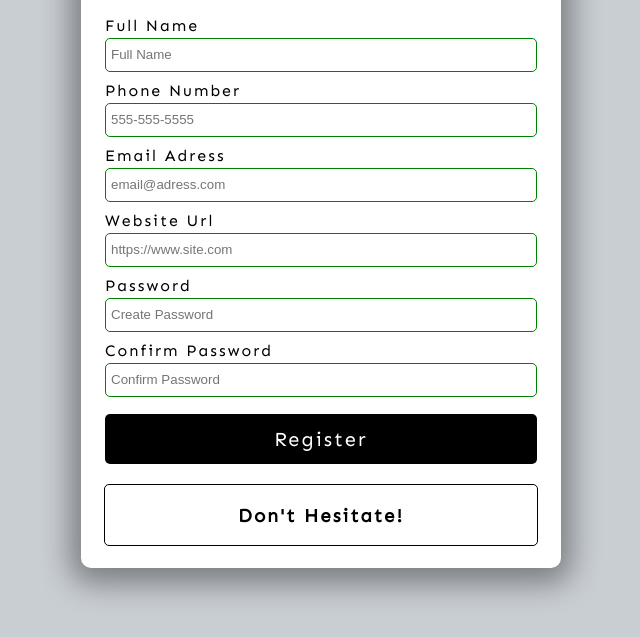
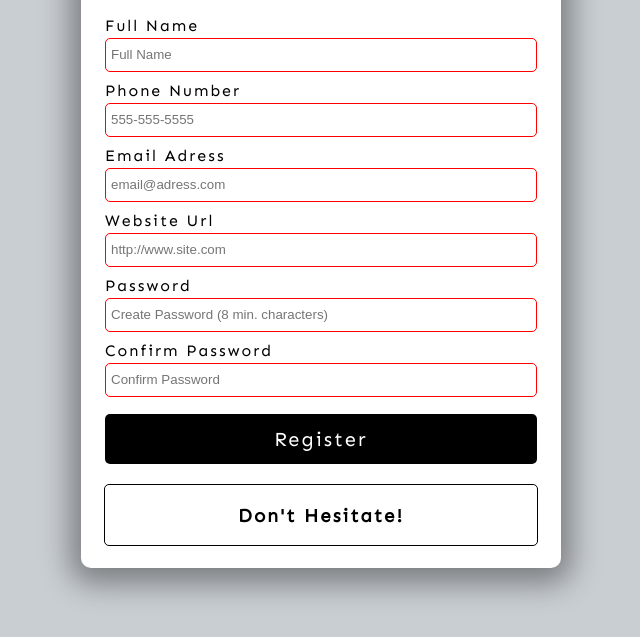
Before and after one commit to Gitalus/form_validator_js, a plain HTML site: page index.html in a window 1280 px wide. Shown: the part 147-784 px from the top of the page, without its empty margins (319-959 px from the left). Drawn offline with Linux system fonts and the light colour scheme.

Commit message:
add basic validation using html, includes regex

```diff
--- a/index.html
+++ b/index.html
@@ -23,32 +23,35 @@
             <!-- Full Name -->
             <div class="form-group">
                 <label for="name">Full Name</label>
-                <input type="text" id="name" placeholder="Full Name">
+                <input type="text" id="name" placeholder="Full Name" required minlength="2" maxlength="100">
             </div>
             <!-- Phone Number -->
             <div class="form-group">
                 <label for="phone">Phone Number</label>
-                <input type="tel" id="phone" placeholder="555-555-5555">
+                <input type="tel" id="phone" placeholder="555-555-5555" required pattern="[0-9]{3}-[0-9]{3}-[0-9]{4}">
             </div>
             <!-- Email Adress -->
             <div class="form-group">
                 <label for="email">Email Adress</label>
-                <input type="email" id="email" placeholder="email@adress.com">
+                <input type="email" id="email" placeholder="email@adress.com" required>
             </div>
             <!-- Website Url -->
             <div class="form-group">
                 <label for="website">Website Url</label>
-                <input type="url" id="website" placeholder="https://www.site.com">
+                <input type="url" id="website" placeholder="http://www.site.com" required>
             </div>
             <!-- Password -->
             <div class="form-group">
                 <label for="password1">Password</label>
-                <input type="password" id="password1" placeholder="Create Password">
+                <input type="password" id="password1" placeholder="Create Password (8 min. characters)" required
+                    pattern="^(?=.*\d)(?=.*[a-z])(?=.*[A-Z]).{8,}$"
+                    title="Include at least 1 uppercase character, 1 lowercase and 1 number">
             </div>
             <!-- Confirm password -->
             <div class="form-group">
                 <label for="password2">Confirm Password</label>
-                <input type="password" id="password2" placeholder="Confirm Password">
+                <input type="password" id="password2" placeholder="Confirm Password" required
+                    pattern="^(?=.*\d)(?=.*[a-z])(?=.*[A-Z]).{8,}$">
             </div>
             <button type="submit">Register</button>
         </form>
```
